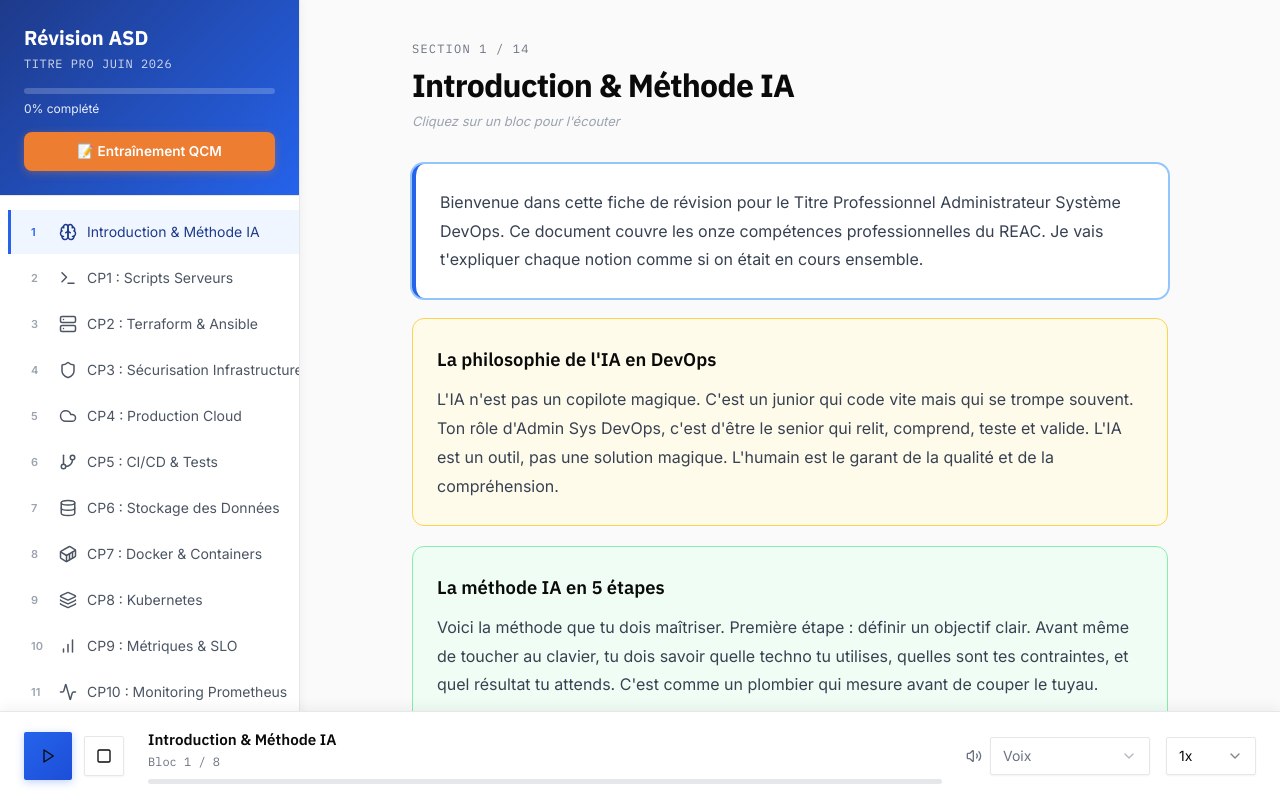
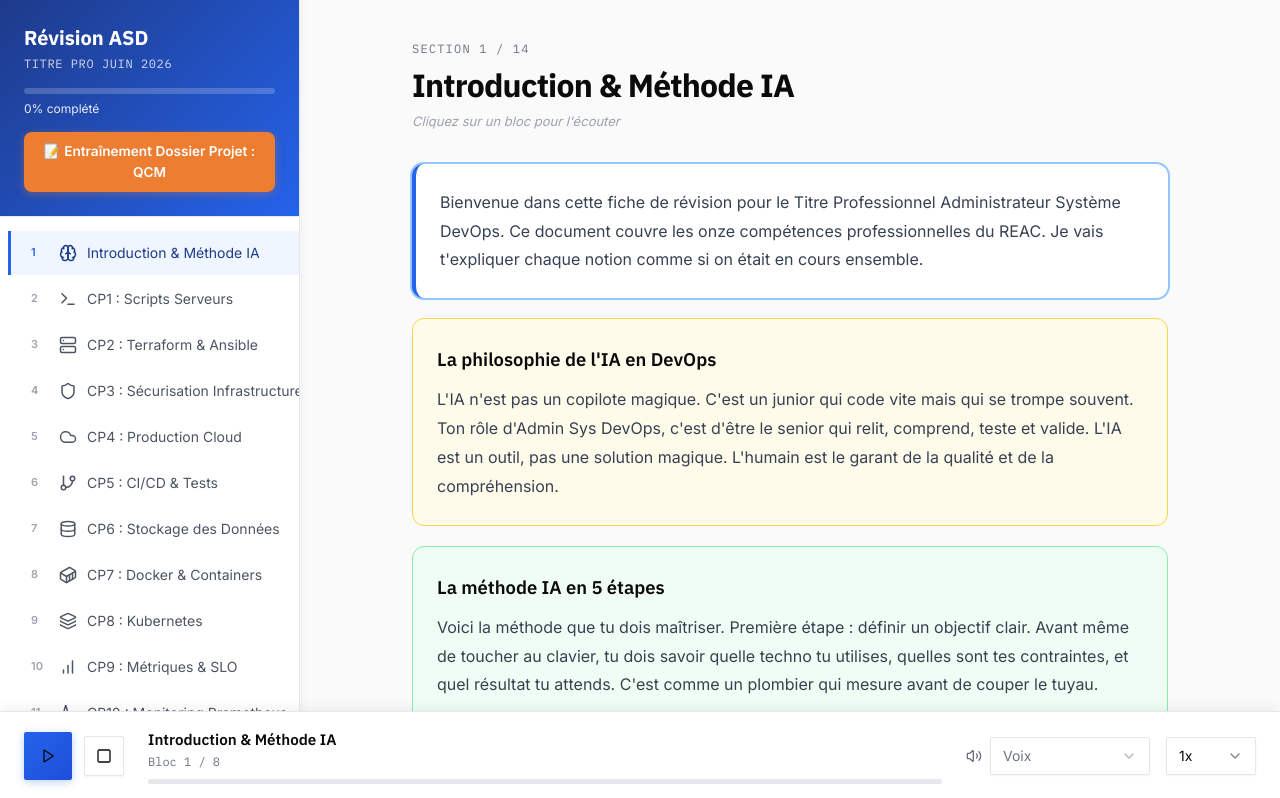
Before and after one commit to facto974/revision-audio-asd, a React (Create React App) app in the folder frontend/: page / in a window 1280 px wide. Shown: the top 798 px of the page. Built offline with nearby package versions, Linux system fonts and the light colour scheme.

Commit message:
Update App.js

```diff
--- a/frontend/src/App.js
+++ b/frontend/src/App.js
@@ -416,7 +416,7 @@ export default function App() {
               boxShadow: "0 2px 8px rgba(237,125,49,0.35)",
             }}
           >
-            📝 Entraînement QCM
+            📝 Entraînement Dossier Projet : QCM
           </button>
         </div>
         <ScrollArea className="sidebar-nav">
```
